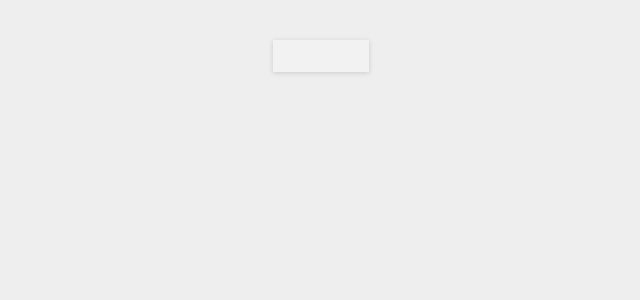
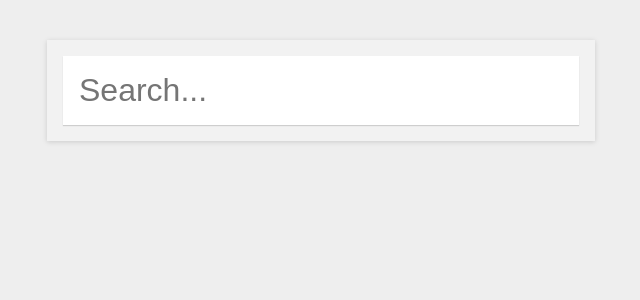
Before and after one commit to FocusVision/githubapi-interview, a React (Create React App) app: page /users in a window 1280 px wide. Shown: the top 300 px of the page, without its empty margins (351-991 px from the left). Built offline with nearby package versions, Linux system fonts and the light colour scheme.

Commit message:
Start wiring up a search filter component

```diff
--- /dev/null
+++ b/src/components/SearchFilter.css
@@ -0,0 +1,4 @@
+.list-search-filter {
+  display: flex;
+  flex: 1;
+}
--- /dev/null
+++ b/src/components/SearchFilter.js
@@ -0,0 +1,15 @@
+import React from 'react'
+import './SearchFilter.css'
+
+const SearchFilter = ({ query, onChange }) => (
+  <div className="list-search-filter">
+    <input
+      type="text"
+      placeholder="Search..."
+      value={query}
+      onChange={onChange}
+    />
+  </div>
+)
+
+export default SearchFilter
--- a/src/screens/users.js
+++ b/src/screens/users.js
@@ -1,10 +1,13 @@
 import React from 'react'
+import SearchFilter from '../components/SearchFilter'
 import './users.css'
 
 const Users = () => (
   <main>
     <div className="search">
-      <div className="list-header" />
+      <div className="list-header">
+        <SearchFilter />
+      </div>
       <div className="list" />
     </div>
 
```
